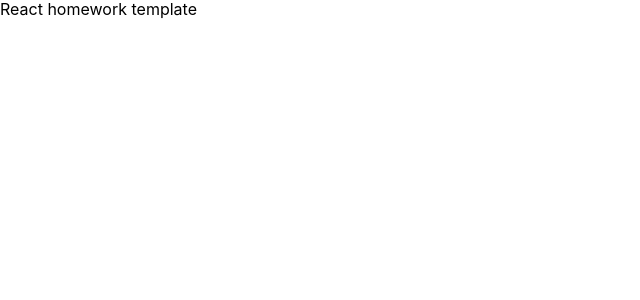
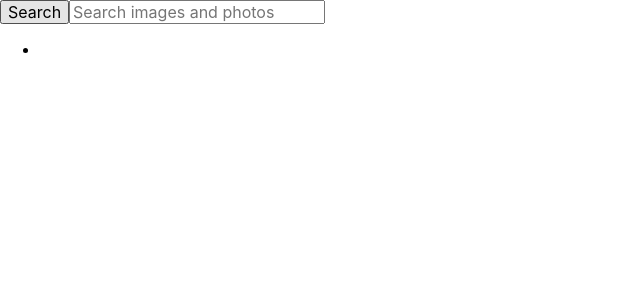
Before and after one commit to Serjio2/goit-react-hw-03-image-finder, a React (Create React App) app: page / in a window 1280 px wide. Shown: the top 300 px of the page, without its empty margins (0-640 px from the left). Built offline with nearby package versions, Linux system fonts and the light colour scheme.

Commit message:
add components

```diff
--- a/src/components/App.jsx
+++ b/src/components/App.jsx
@@ -1,10 +1,13 @@
 import { GlobalStyle } from "./GlobalStyle";
+import { ImageGallery } from "./ImageGallery/ImageGallery";
+import { Searchbar } from "./Searchbar/Searchbar";
 
 export const App = () => {
   return (
     <div >
       <GlobalStyle/>
-      React homework template
+      <Searchbar />
+      <ImageGallery />
     </div>
   );
 };
--- /dev/null
+++ b/src/components/Button/Button.jsx
@@ -0,0 +1,3 @@
+export const Button = () => {
+    <button type="submit">Load more</button>
+}
--- /dev/null
+++ b/src/components/ImageGallery/ImageGallery.jsx
@@ -0,0 +1,9 @@
+import { ImageGalleryItem } from "components/ImageGalleryItem/ImageGalleryItem";
+
+export const ImageGallery = () => {
+    return (
+  <ul>
+    <ImageGalleryItem />
+  </ul>
+    );
+};
--- /dev/null
+++ b/src/components/ImageGalleryItem/ImageGalleryItem.jsx
@@ -0,0 +1,7 @@
+export const ImageGalleryItem = () => {
+  return (
+    <li>
+      <img src="" alt="" />
+    </li>
+  );
+};
--- /dev/null
+++ b/src/components/Searchbar/Searchbar.jsx
@@ -0,0 +1,13 @@
+export const Searchbar = () => {
+  return (
+    <header>
+      <form>
+        <button type="submit">
+          <span>Search</span>
+        </button>
+
+        <input type="text" placeholder="Search images and photos" />
+      </form>
+    </header>
+  );
+};
```
Also changed, not shown: src/components/Modal/Modal.jsx (added, +9 -0 lines), src/components/Loader/Loader.jsx (added), src/components/Searchbar/Searchbar.styled.js (added).
